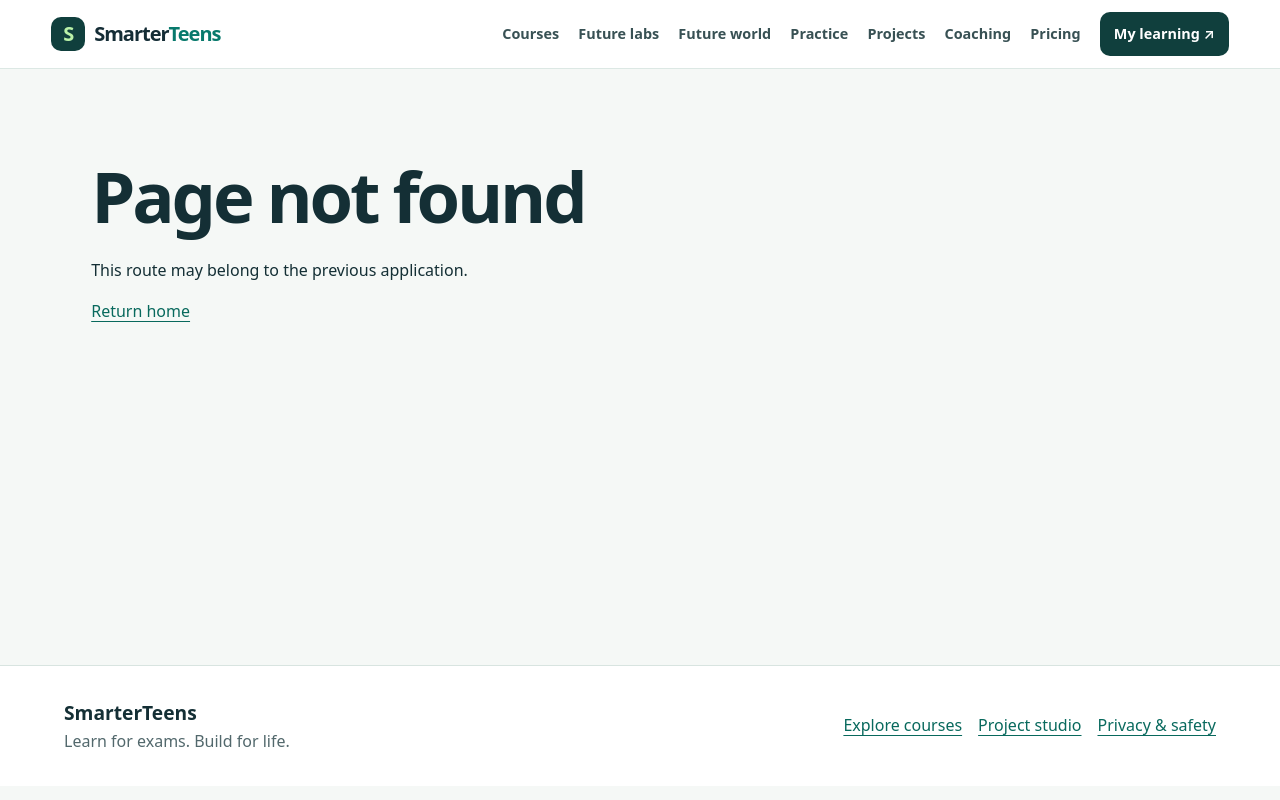
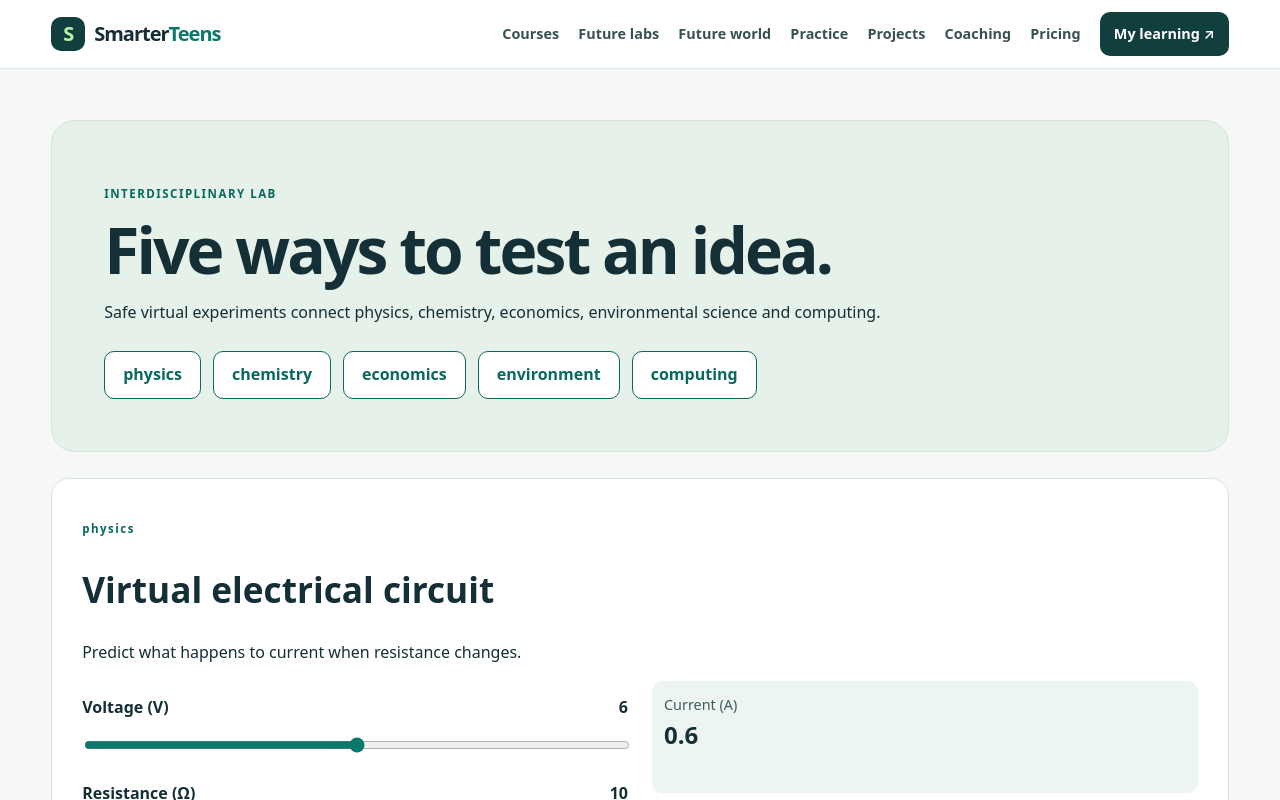
Before and after one commit to Neurolink-X/Smarterteens-frontend, a Next.js app: page /labs/cross-subject in a window 1280 px wide. Before the commit this address had no page. Shown: the top 800 px of the page. Built offline with nearby package versions, Linux system fonts and the light colour scheme.

Commit message:
feat: five safe interdisciplinary experiments app/labs/cross-subject/page.tsx

```diff
--- /dev/null
+++ b/app/labs/cross-subject/page.tsx
@@ -0,0 +1,15 @@
+"use client";
+import {useState} from "react";
+import Link from "next/link";
+import {circuit,dilution,market,solar,searchSteps} from "../../../lib/interdisciplinary.mjs";
+const n=(v:number)=>new Intl.NumberFormat("en-IN",{maximumFractionDigits:3}).format(v);
+const labs=[
+ {id:"physics",title:"Virtual electrical circuit",description:"Predict what happens to current when resistance changes.",inputs:[["Voltage (V)",0,12,6],["Resistance (Ω)",1,100,10]],calculate:(v:number[])=>{const r=circuit(v[0],v[1]);return [["Current (A)",r.current],["Power (W)",r.power]] as const;},explain:"Ohm’s law: current = voltage / resistance. Power = voltage × current. Ideal resistor model only; do not build or connect a real electrical circuit."},
+ {id:"chemistry",title:"Virtual dilution",description:"Explore how adding water changes a hypothetical solution's concentration.",inputs:[["Initial concentration (%)",0,100,20],["Initial volume (mL)",1,1000,100],["Added water (mL)",0,1000,100]],calculate:(v:number[])=>{const r=dilution(v[0],v[1],v[2]);return [["Final volume (mL)",r.finalMl],["Final concentration (%)",r.concentration]] as const;},explain:"This simplified model assumes additive volumes and constant solute quantity. It is a virtual mathematics model, not a real chemistry procedure."},
+ {id:"economics",title:"Supply and demand",description:"Move the fictional price and compare willing buyers and sellers.",inputs:[["Illustrative price (₹)",0,100,40]],calculate:(v:number[])=>{const r=market(v[0]);return [["Demand units",r.demand],["Supply units",r.supply],["Demand minus supply",r.gap]] as const;},explain:"In this invented linear market, demand falls and supply rises as price increases. At ₹50 both are equal. Real markets need evidence, not this assumed curve."},
+ {id:"environment",title:"Solar energy scenario",description:"Estimate usable daily energy with different sun hours and system factors.",inputs:[["Rated power (W)",0,1000,400],["Equivalent sun hours",0,12,5],["System output factor (%)",0,100,80]],calculate:(v:number[])=>[["Estimated energy (kWh)",solar(v[0],v[1],v[2]).energy]] as const,explain:"Rated watts × equivalent full-power hours × output factor / 1000. Weather, shading and actual equipment change results. Not an installation estimate."},
+ {id:"computing",title:"Search algorithm challenge",description:"Compare checking items in order with binary search on a sorted list.",inputs:[["Sorted list size",1,128,64],["Target position",1,128,47]],calculate:(v:number[])=>{const r=searchSteps(v[0],Math.min(v[0],v[1]));return [["Linear comparisons",r.linear],["Binary comparisons",r.binary]] as const;},explain:"Binary search repeatedly halves a sorted range. The target is clamped to the current list size. Actual performance also depends on the data structure."}
+] as const;
+type Lab=typeof labs[number];
+function Experiment({lab}:{lab:Lab}){const [values,setValues]=useState<number[]>(lab.inputs.map(x=>x[3]));const result=lab.calculate(values);return <article className="lab" id={lab.id}><p className="eyebrow">{lab.id}</p><h2>{lab.title}</h2><p>{lab.description}</p><div className="split"><div>{lab.inputs.map(([label,min,max],i)=>{const cap=lab.id==="computing"&&i===1?values[0]:max;return <label className="field" key={label}>{label}<output>{Math.min(values[i],cap)}</output><input type="range" min={min} max={cap} value={Math.min(values[i],cap)} onChange={e=>setValues(old=>{const next=old.map((x,j)=>j===i?Number(e.target.value):x);if(lab.id==="computing")next[1]=Math.min(next[1],next[0]);return next;})}/></label>})}<button className="secondary" onClick={()=>setValues(lab.inputs.map(x=>x[3]))}>Reset example</button></div><dl aria-live="polite">{result.map(([label,value])=><div key={label}><dt>{label}</dt><dd>{n(value)}</dd></div>)}</dl></div><div className="lesson-example"><strong>Understand the model</strong><p>{lab.explain}</p></div><p>Reflection: change only one input. Explain why the result changed, and name one assumption that might not hold in reality.</p></article>}
+export default function CrossSubject(){return <section className="section v3-section"><div className="catalog-intro"><p className="eyebrow">INTERDISCIPLINARY LAB</p><h1>Five ways to test an idea.</h1><p>Safe virtual experiments connect physics, chemistry, economics, environmental science and computing.</p><div className="actions">{labs.map(l=><a key={l.id} className="secondary" href={"#"+l.id}>{l.id}</a>)}</div></div>{labs.map(l=><Experiment key={l.id} lab={l}/>)}<Link href="/future">Explore Future World →</Link></section>}
```
